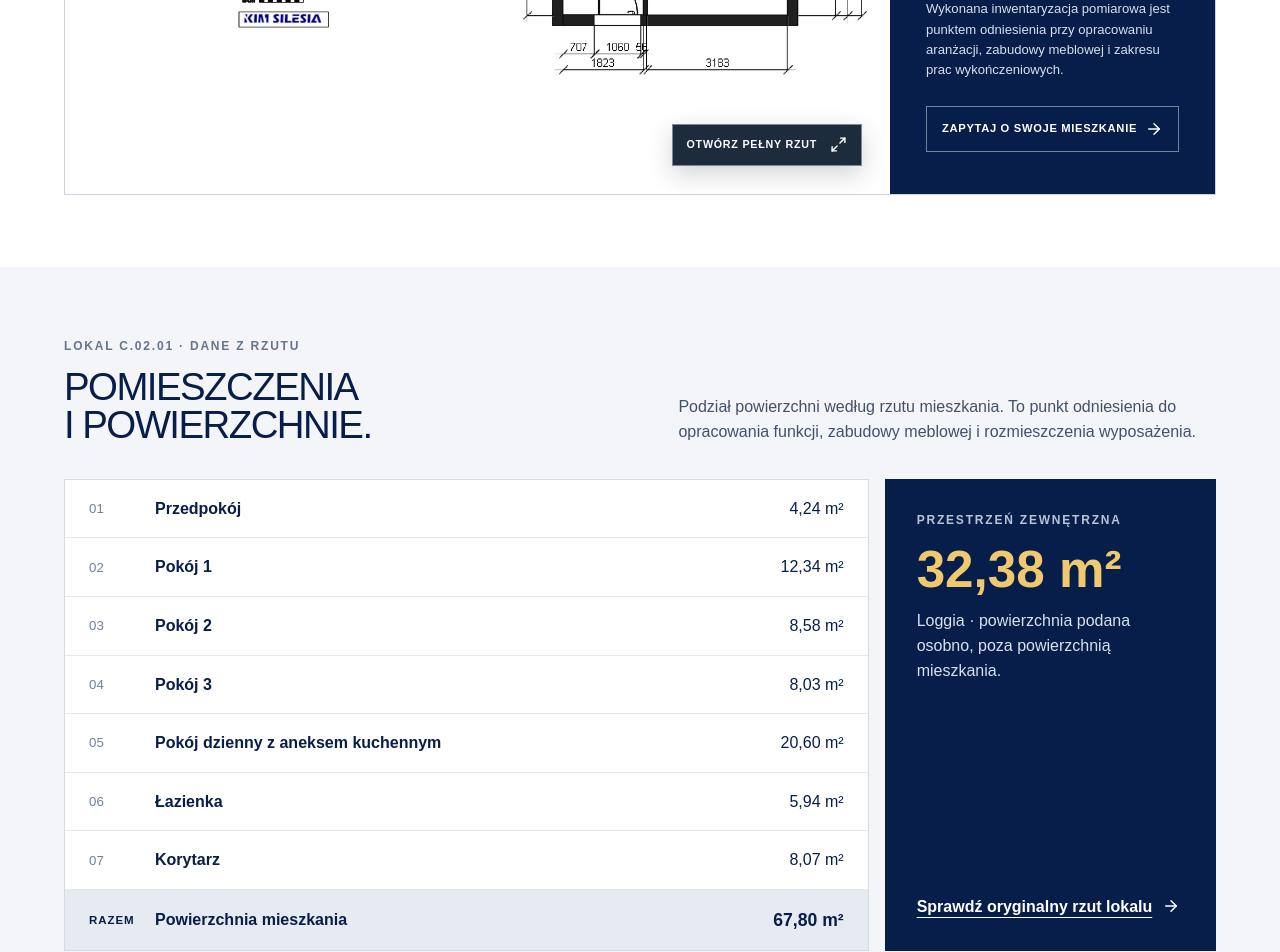
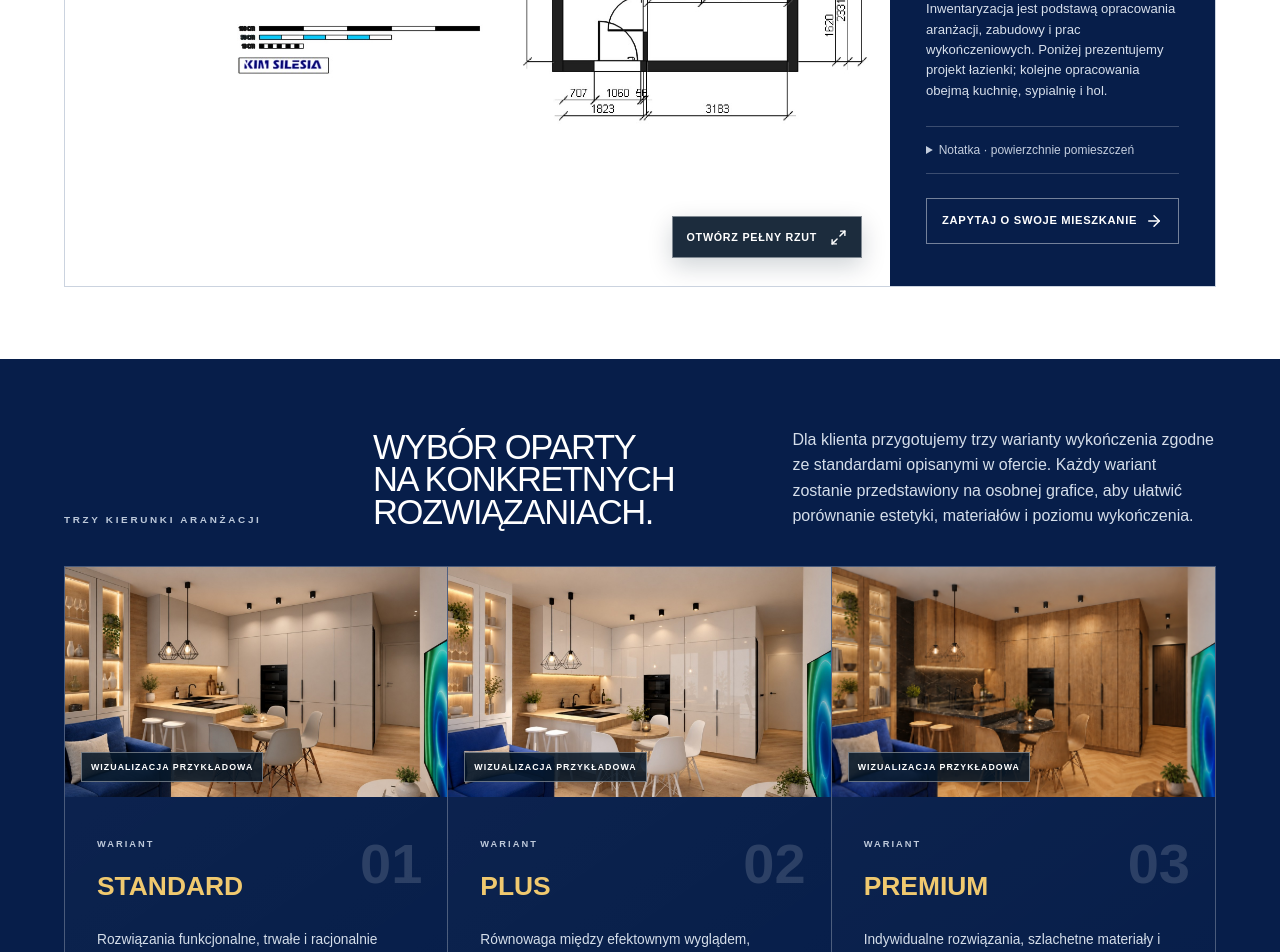
Before and after one commit to KiMsilesia/home, a Next.js app: page /home/kukurydze in a window 1280 px wide. Shown: the part 1440-2392 px from the top of the page. Built offline with nearby package versions, Linux system fonts and the light colour scheme; a web font is replaced by a local one.

Commit message:
Move room areas into a compact sidebar note beside the floor plan

```diff
--- a/app/kukurydze/page.tsx
+++ b/app/kukurydze/page.tsx
@@ -123,32 +123,14 @@ export default function CityApartmentPage() {
             <div><dt>Zakres</dt><dd>Projekt · meble · wykończenie</dd></div>
             <div><dt>Status</dt><dd>Aktualna realizacja</dd></div>
           </dl>
-          <p>Wykonana inwentaryzacja pomiarowa jest punktem odniesienia przy opracowaniu aranżacji, zabudowy meblowej i zakresu prac wykończeniowych.</p>
+          <p>Inwentaryzacja jest podstawą opracowania aranżacji, zabudowy i prac wykończeniowych. Poniżej prezentujemy projekt łazienki; kolejne opracowania obejmą kuchnię, sypialnię i hol.</p>
+          <details className="apartment-area-note">
+            <summary>Notatka · powierzchnie pomieszczeń</summary>
+            <dl>{rooms.map(room => <div key={room.number}><dt>{room.name}</dt><dd>{room.area}</dd></div>)}</dl>
+            <p>Razem: 67,80 m². Loggia: 32,38 m² — poza powierzchnią mieszkania.</p>
+          </details>
           <Link className="apartment-plan-button" href="/kontakt">Zapytaj o swoje mieszkanie <ArrowRight size={18} /></Link>
         </aside>
-      </div>
-    </section>
-
-    <section className="apartment-detail-section" aria-labelledby="apartment-detail-title">
-      <div className="apartment-detail-heading">
-        <div><small>LOKAL C.02.01 · DANE Z RZUTU</small><h2 id="apartment-detail-title">Pomieszczenia<br />i powierzchnie.</h2></div>
-        <p>Podział powierzchni według rzutu mieszkania. To punkt odniesienia do opracowania funkcji, zabudowy meblowej i rozmieszczenia wyposażenia.</p>
-      </div>
-      <div className="apartment-detail-grid">
-        <div className="apartment-room-table" role="table" aria-label="Powierzchnie pomieszczeń mieszkania C.02.01">
-          {rooms.map(room => <div className="apartment-room-row" role="row" key={room.number}><span role="cell">{room.number}</span><strong role="cell">{room.name}</strong><span role="cell">{room.area}</span></div>)}
-          <div className="apartment-room-total" role="row"><span role="cell">RAZEM</span><strong role="cell">Powierzchnia mieszkania</strong><b role="cell">67,80 m²</b></div>
-        </div>
-        <aside className="apartment-detail-aside">
-          <small>PRZESTRZEŃ ZEWNĘTRZNA</small>
-          <strong>32,38 m²</strong>
-          <span>Loggia · powierzchnia podana osobno, poza powierzchnią mieszkania.</span>
-          <a href={assetBase + "/assets/mwm-6-01-rzut2.jpg"} target="_blank" rel="noreferrer">Sprawdź oryginalny rzut lokalu <ArrowRight size={18} /></a>
-        </aside>
-      </div>
-      <div className="apartment-project-scope">
-        <div><small>DALSZE OPRACOWANIE PROJEKTU</small><h3>Od układu do detalu wykonawczego</h3></div>
-        <p>Po ustaleniu wariantu wykończenia pokażemy projektowane układy pomieszczeń, materiały i zabudowy, a następnie rysunki potrzebne do wykonania. Publikujemy inwentaryzację oraz opracowanie łazienki. Kolejne części obejmą kuchnię, sypialnię i hol.</p>
       </div>
     </section>
 
```
Also changed, not shown: app/project-study.css.
